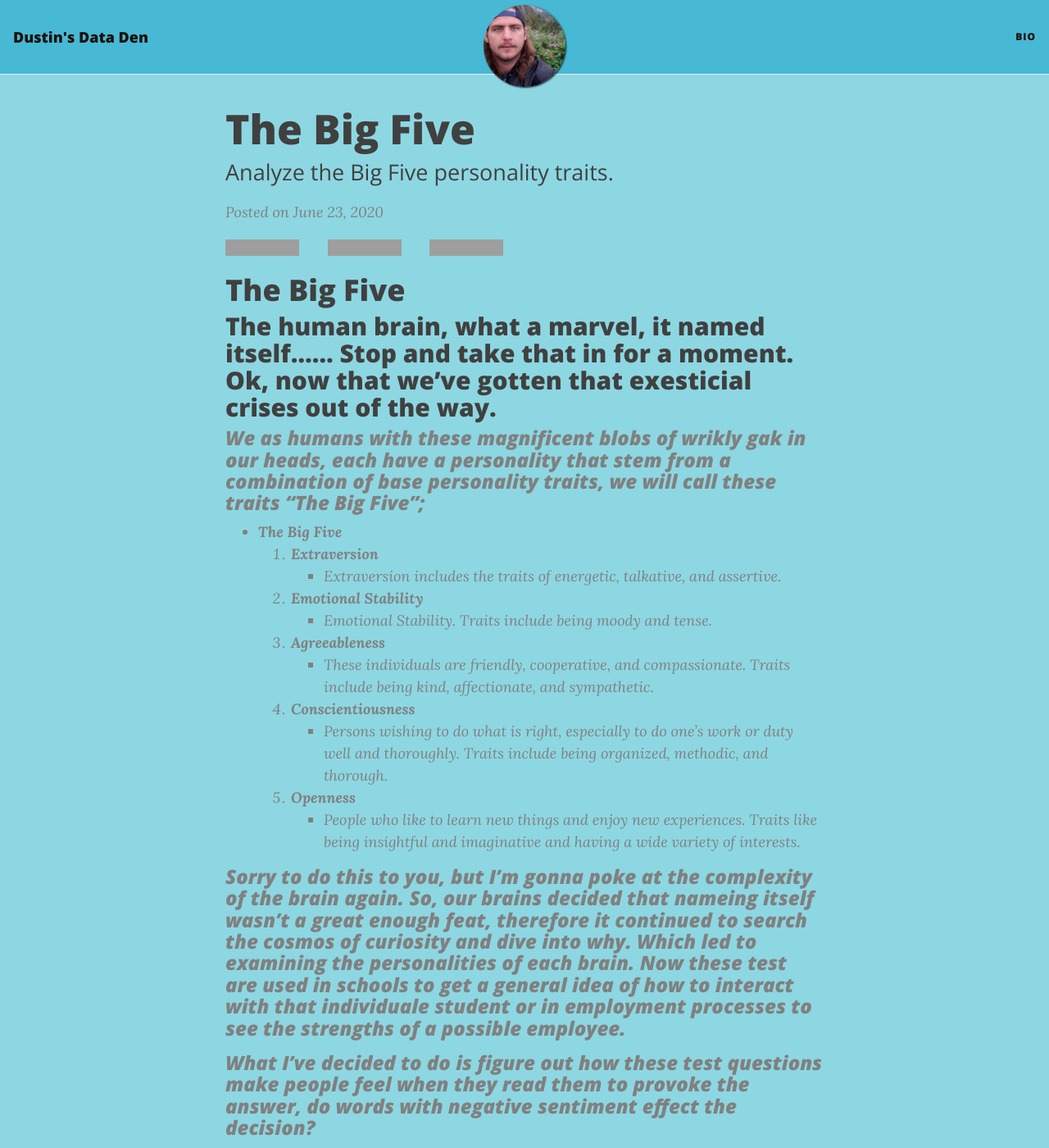
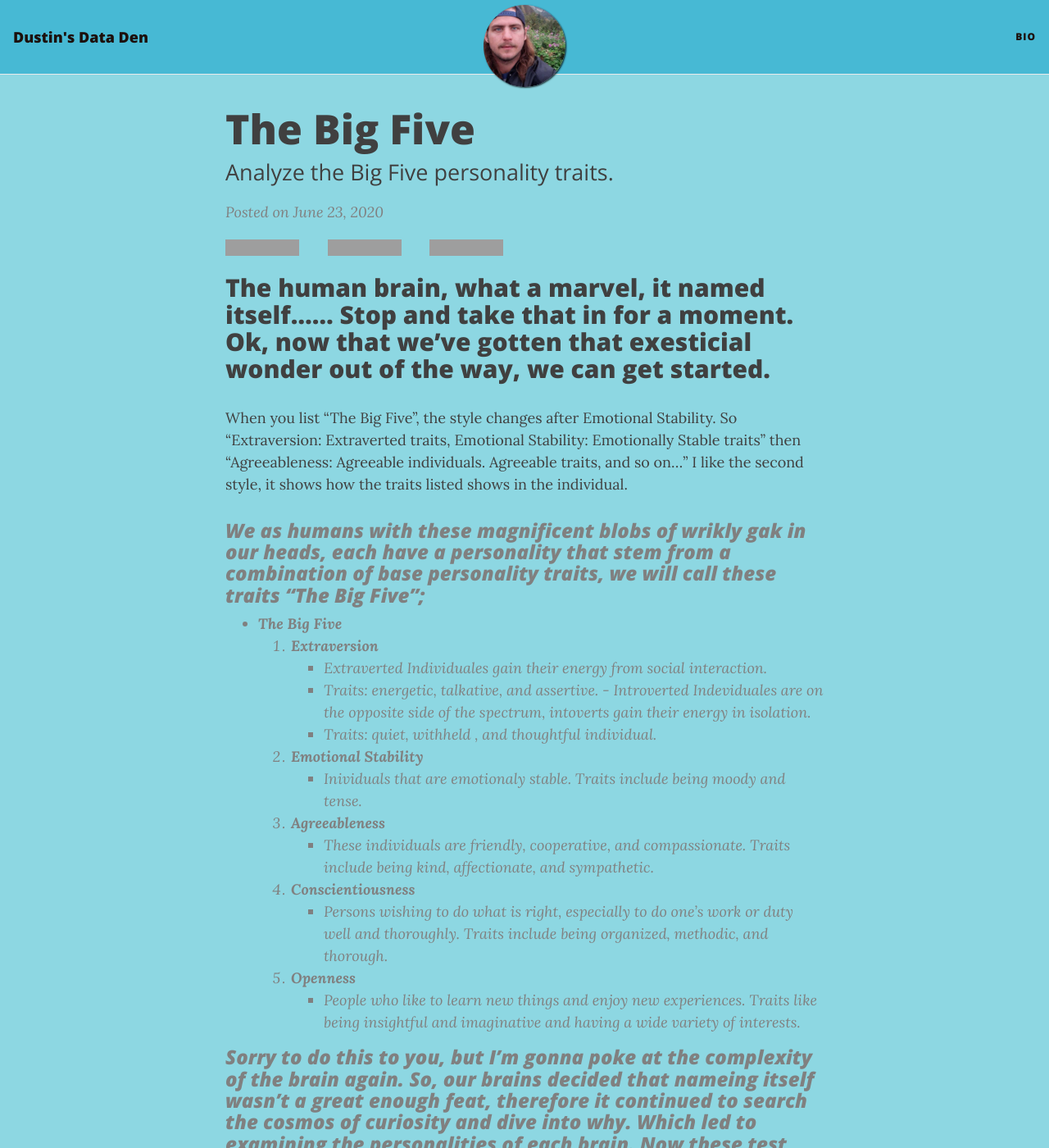
Before and after one commit to dustin-py/dustin-py.github.io, a Jekyll site: the page built from _posts/2020-06-23-myfirstpost.md, in a window 1280 px wide and 1400 px high. Shown: the whole window at 82% size. Built offline with Jekyll 4.4.1, drawn with Linux system fonts in a browser that asks for light colours; nearby versions of some CDN libraries; grey boxes are pictures that could not be loaded.

Commit message:
Update 2020-06-23-myfirstpost.md

```diff
--- a/_posts/2020-06-23-myfirstpost.md
+++ b/_posts/2020-06-23-myfirstpost.md
@@ -7,17 +7,19 @@ gh-badge: [star, fork, follow]
 tags: [big,five]
 comments: true
 ---
+## The human brain, what a marvel, it named itself...... Stop and take that in for a moment. Ok, now that we've gotten that exesticial wonder out of the way, we can get started.
 
-# **The Big Five**
-
-## The human brain, what a marvel, it named itself...... Stop and take that in for a moment. Ok, now that we've gotten that exesticial crises out of the way.
+When you list "The Big Five", the style changes after Emotional Stability. So "Extraversion: Extraverted traits, Emotional Stability: Emotionally Stable traits" then "Agreeableness: Agreeable individuals. Agreeable traits, and so on..." I like the second style, it shows how the traits listed shows in the individual.
 
 > ### We as humans with these magnificent blobs of wrikly gak in our heads, each have a personality that stem from a combination of base personality traits, we will call these traits "The Big Five";
 - **The Big Five**
   1. **Extraversion**
-    - *Extraversion includes the traits of energetic, talkative, and assertive.*
+    - Extraverted Individuales gain their energy from social interaction.
+     - Traits: energetic, talkative, and assertive.
+    - Introverted Indeviduales are on the opposite side of the spectrum, intoverts gain their energy in isolation.
+     - Traits: quiet, withheld , and thoughtful individual.
   1. **Emotional Stability**
-    - *Emotional Stability. Traits include being moody and tense.*
+    - *Inividuals that are emotionaly stable. Traits include being moody and tense.*
   1. **Agreeableness**
     - *These individuals are friendly, cooperative, and compassionate. Traits include being kind, affectionate, and sympathetic.*
   1. **Conscientiousness**
```
